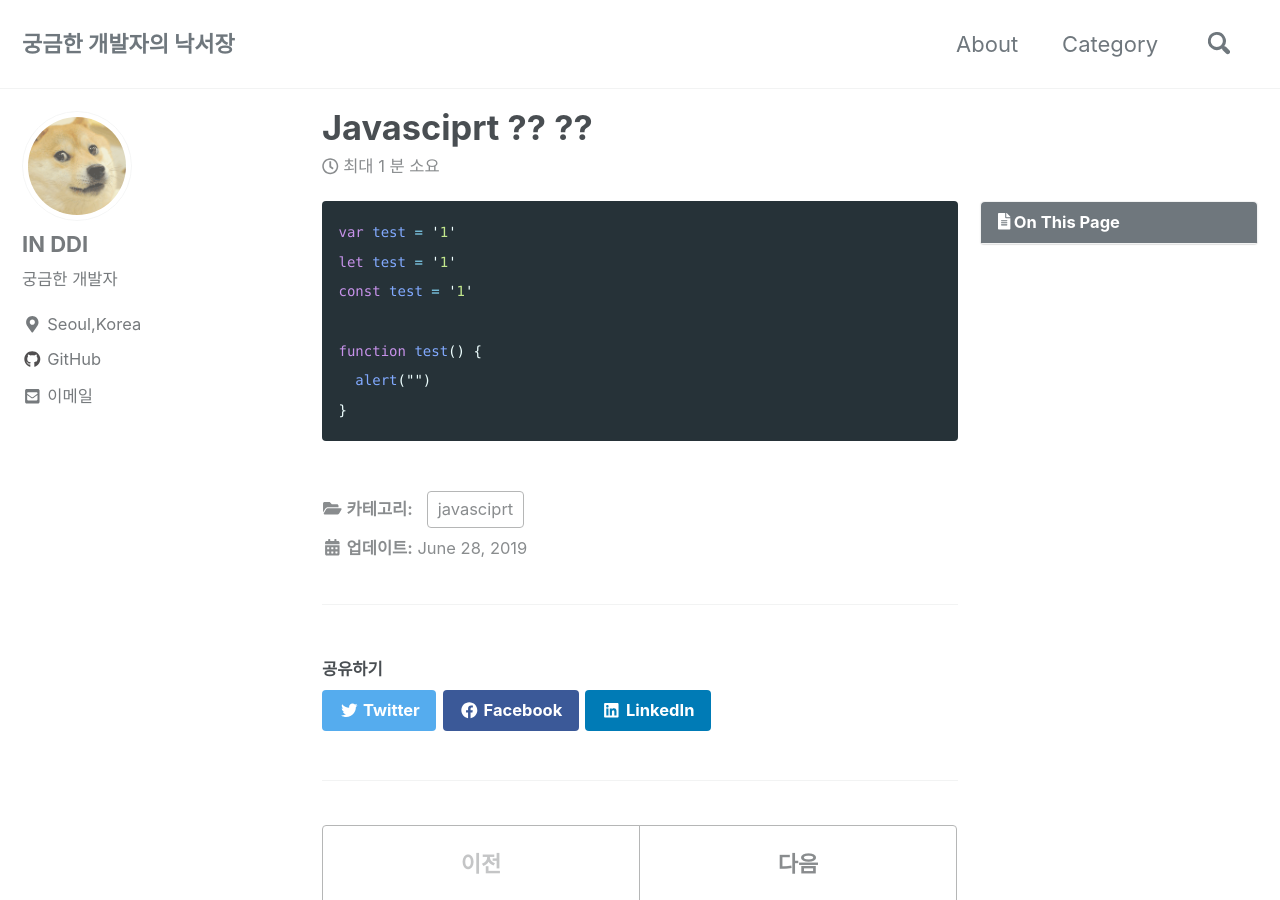
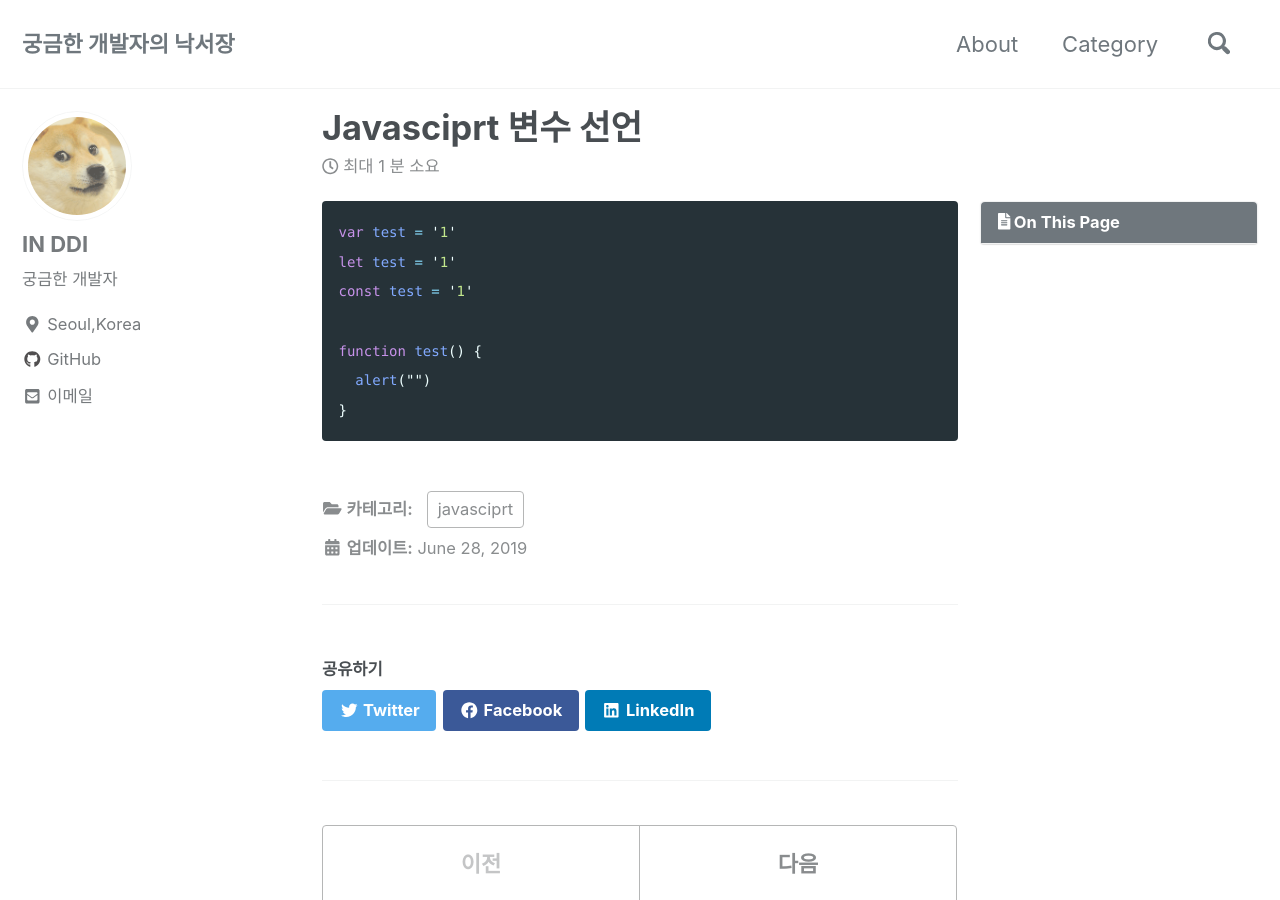
Before and after one commit to InSeok9068/inseok9068.github.io, a Jekyll site: the page built from _posts/javascript/2018-01-01-hello-world.md, in a window 1280 px wide and 900 px high. Built offline with Jekyll 4.4.1, drawn with Linux system fonts in a browser that asks for light colours; cached includes are drawn as plain includes; nearby versions of some CDN libraries; comment, search, counter and statistics services are not loaded.

Commit message:
page size 설정 주석

```diff
--- a/_posts/javascript/2018-01-01-hello-world.md
+++ b/_posts/javascript/2018-01-01-hello-world.md
@@ -1,5 +1,5 @@
 ---
-title: "Javasciprt ?? ??"
+title: "Javasciprt 변수 선언"
 categories:
   - javasciprt
 last_modified_at: 2019-06-28T13:00:00+09:00
--- a/assets/css/main.scss
+++ b/assets/css/main.scss
@@ -11,3 +11,8 @@
 code {
     font-size: 14px
 }
+
+// main 페이지 사이즈 설정
+// .page {
+// 	padding-right: 0px !important;
+// }
```
